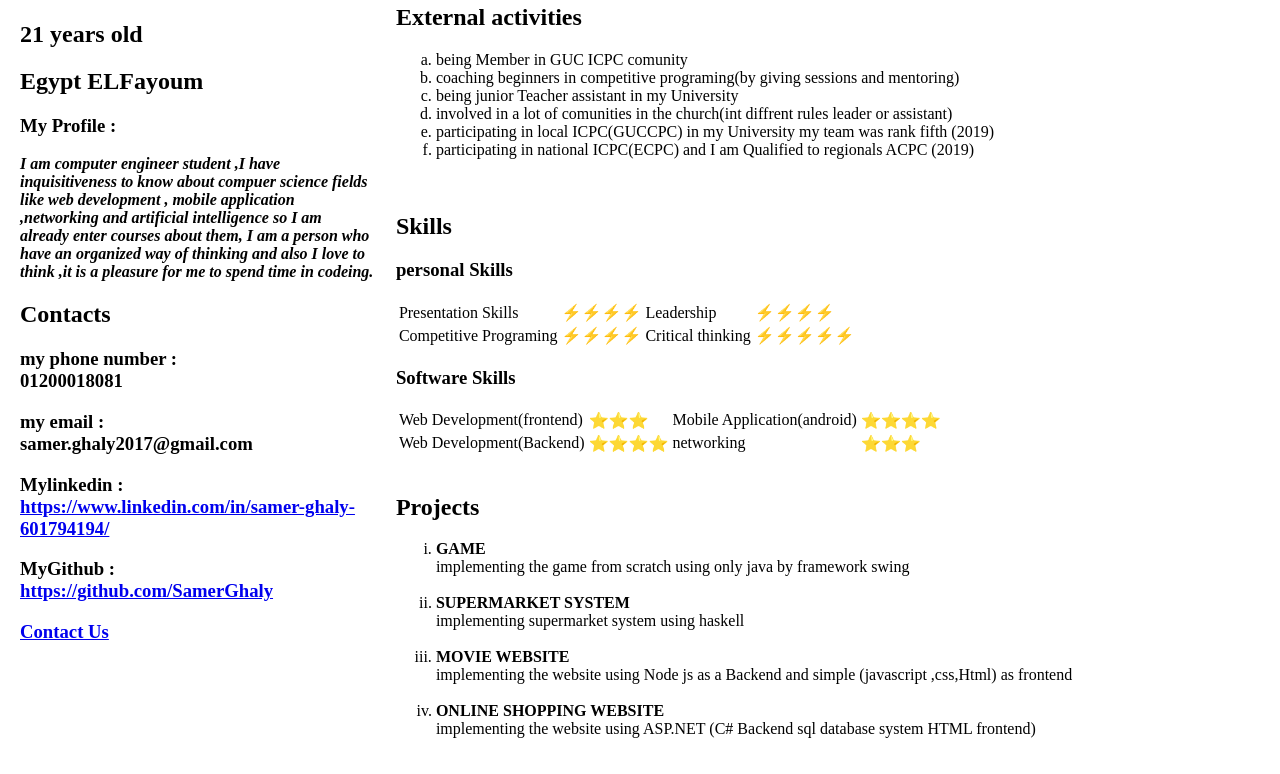
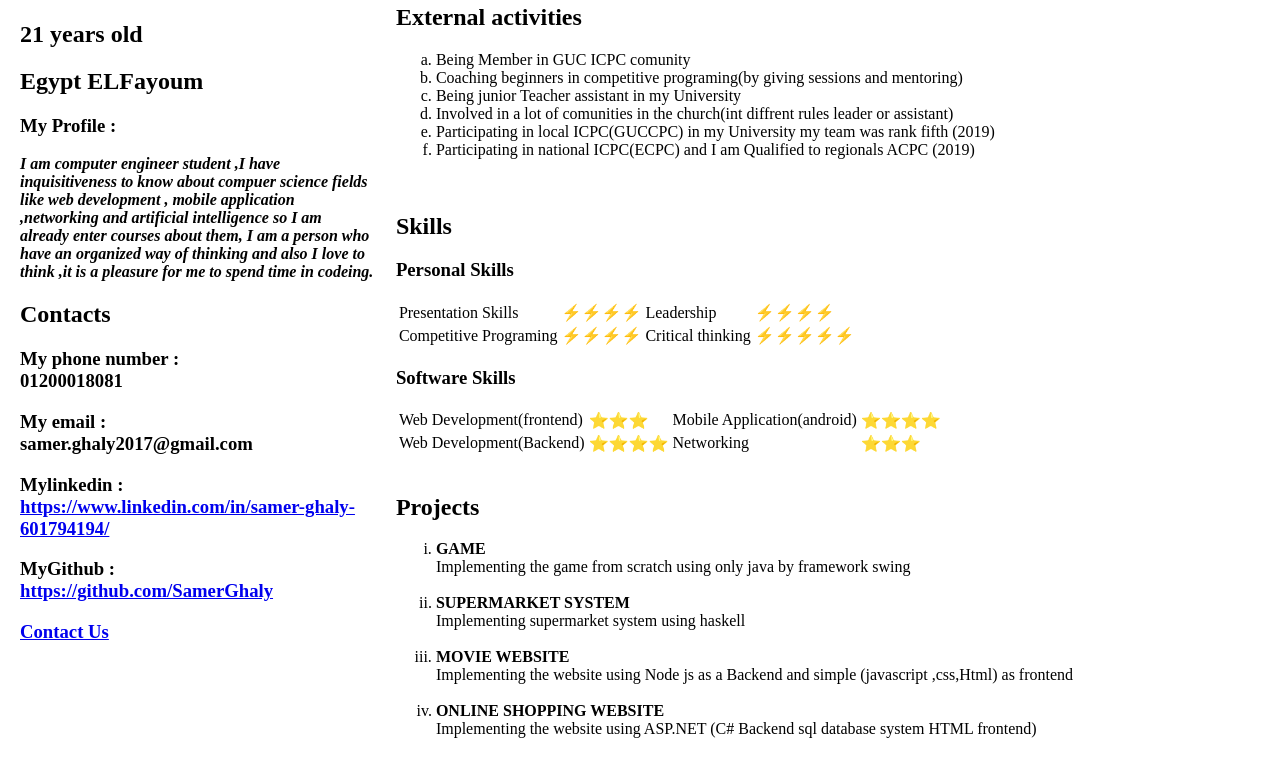
Before and after one commit to SamerGhaly/CV, a plain HTML site: page index.html in a window 1280 px wide. Shown: the part 383-1157 px from the top of the page. Drawn offline with Linux system fonts and the light colour scheme.

Commit message:
Capitals

```diff
--- a/index.html
+++ b/index.html
@@ -12,7 +12,7 @@
           <img
             src="samer.png"
             alt="SAMER GHALY PROFILE PHOTO"
-             width="300"
+            width="300"
             height="300"
           />
           <h1>Samer Ghaly</h1>
@@ -33,11 +33,11 @@
           </p>
           <h2>Contacts</h2>
           <h3>
-            my phone number : <br />
+            My phone number : <br />
             01200018081
           </h3>
           <h3>
-            my email : <br />
+            My email : <br />
             samer.ghaly2017@gmail.com
           </h3>
           <h3>
@@ -65,8 +65,8 @@
                 German University in Cairo <br />
                 Egypt, Cairo <br />
                 Computer Engineering <br />
-                my first year rank is 15th ,2nd year Rank is the 2nd <br />
-                cumulative GPA : 3.9 <br />
+                My first year rank is 15th ,2nd year Rank is the 2nd <br />
+                Cumulative GPA : 3.9 <br />
                 German GPA :0.83 (0.7--5)
               </td>
             </tr>
@@ -76,41 +76,42 @@
                 Azza Zidan Language School <br />
                 Egypt , Fayoum <br />
                 High school diploma <br />
-                • Graduated with 98.3% GPA <br />
-                • Graduated in Top (5th) of city <br />
-                • Received Scholarship from German University in Cairo
+                Graduated with 98.3% GPA <br />
+                Graduated in Top (5th) of city <br />
+                Received Scholarship from German University in Cairo
               </td>
             </tr>
           </table>
-            <br />
+
+          <br />
           <h2>External activities</h2>
           <ol type="a">
             <li>
-              being Member in GUC ICPC comunity
+              Being Member in GUC ICPC comunity
             </li>
             <li>
-              coaching beginners in competitive programing(by giving sessions
+              Coaching beginners in competitive programing(by giving sessions
               and mentoring)
             </li>
             <li>
-              being junior Teacher assistant in my University
+              Being junior Teacher assistant in my University
             </li>
             <li>
-              involved in a lot of comunities in the church(int diffrent rules
+              Involved in a lot of comunities in the church(int diffrent rules
               leader or assistant)
             </li>
             <li>
-              participating in local ICPC(GUCCPC) in my University my team was
+              Participating in local ICPC(GUCCPC) in my University my team was
               rank fifth (2019)
             </li>
             <li>
-              participating in national ICPC(ECPC) and I am Qualified to
+              Participating in national ICPC(ECPC) and I am Qualified to
               regionals ACPC (2019)
             </li>
           </ol>
-           <br />
+          <br />
           <h2>Skills</h2>
-          <h3>personal Skills</h3>
+          <h3>Personal Skills</h3>
           <table>
             <tr>
               <td>Presentation Skills</td>
@@ -137,33 +138,34 @@
             <tr>
               <td>Web Development(Backend)</td>
               <td>⭐⭐⭐⭐</td>
-              <td>networking</td>
+              <td>Networking</td>
               <td>⭐⭐⭐</td>
             </tr>
           </table>
-             <br />
+
+          <br />
           <h2>Projects</h2>
           <ol type="i">
             <li>
               <strong>GAME </strong> <br />
-              implementing the game from scratch using only java by framework
+              Implementing the game from scratch using only java by framework
               swing
             </li>
             <br />
             <li>
               <strong>SUPERMARKET SYSTEM</strong> <br />
-              implementing supermarket system using haskell
+              Implementing supermarket system using haskell
             </li>
             <br />
             <li>
               <strong>MOVIE WEBSITE</strong> <br />
-              implementing the website using Node js as a Backend and simple
+              Implementing the website using Node js as a Backend and simple
               (javascript ,css,Html) as frontend
             </li>
             <br />
             <li>
               <strong>ONLINE SHOPPING WEBSITE</strong> <br />
-              implementing the website using ASP.NET (C# Backend sql database
+              Implementing the website using ASP.NET (C# Backend sql database
               system HTML frontend)
             </li>
           </ol>
```
